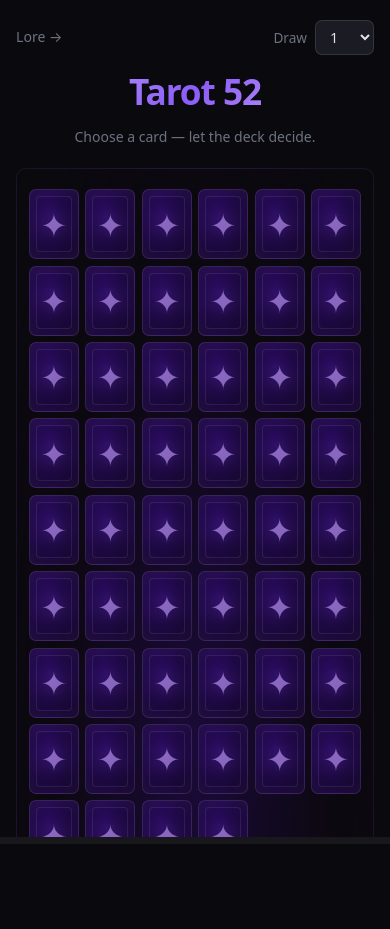
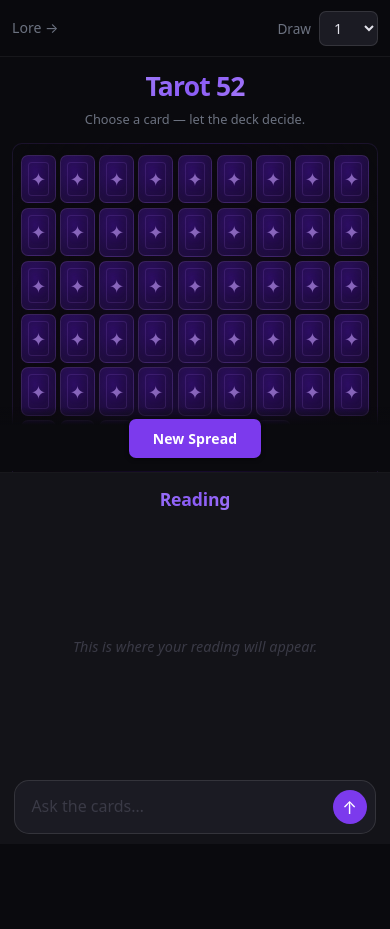
Before and after one commit to ramramstudios/tarot52, a plain HTML site: page index.html in a window 390 px wide. After the commit the page ends 844 px from the top, so only its background shows below. Drawn offline with Linux system fonts and the light colour scheme.

Commit message:
improve mobile viewport

```diff
--- a/app.css
+++ b/app.css
@@ -51,6 +51,8 @@ button { cursor: pointer; font-family: inherit; }
    ============================================================ */
 body.app-shell {
   overflow: hidden; /* shell scrolls inside its panes */
+  height: 100vh;
+  height: 100dvh;
 }
 .layout {
   --sidebar-width: 480px;
@@ -58,10 +60,12 @@ body.app-shell {
   display: grid;
   grid-template-columns: var(--sidebar-width) var(--handle-width) 1fr;
   height: 100vh;
+  height: 100dvh;
   width: 100vw;
 }
 .pane {
   overflow: auto;
+  min-height: 0;
   min-width: 0; /* allow grid pane to shrink below content size */
 }
 .pane-sidebar {
@@ -72,6 +76,7 @@ body.app-shell {
   background: var(--surface);
   display: flex;
   flex-direction: column;
+  overflow: hidden;
 }
 
 .resize-handle {
@@ -129,6 +134,7 @@ body.resizing * {
   display: flex;
   flex-direction: column;
   height: 100%;
+  min-height: 0;
   max-width: 760px;
   width: 100%;
   margin: 0 auto;
@@ -148,6 +154,7 @@ body.resizing * {
 
 .chat-thread {
   flex: 1;
+  min-height: 0;
   overflow-y: auto;
   padding: 1.5rem 0;
   display: flex;
@@ -195,6 +202,7 @@ body.resizing * {
   gap: 0.5rem;
   padding: 0.75rem;
   margin-bottom: 1rem;
+  margin-bottom: max(1rem, env(safe-area-inset-bottom));
   background: var(--surface-2);
   border: 1px solid var(--border-md);
   border-radius: 18px;
@@ -611,15 +619,140 @@ body.resizing * {
 @media (max-width: 720px) {
   body.app-shell .layout {
     grid-template-columns: 1fr;
-    grid-template-rows: minmax(40vh, auto) 6px 1fr;
+    grid-template-rows: minmax(0, 54dvh) minmax(0, 46dvh);
     height: 100vh;
+    height: 100dvh;
   }
   body.app-shell .resize-handle {
-    cursor: row-resize;
+    display: none;
   }
   body.app-shell .pane-sidebar {
     border-right: none;
     border-bottom: 1px solid var(--border);
+  }
+  body.app-shell .pane-chat {
+    min-height: 0;
+  }
+  body.app-shell .pane-sidebar .page {
+    padding: 0.85rem 0.75rem 0;
+  }
+  body.app-shell .pane-sidebar .page-toolbar {
+    position: sticky;
+    top: 0;
+    z-index: 4;
+    margin: -0.85rem -0.75rem 0.5rem;
+    padding: 0.7rem 0.75rem 0.6rem;
+    background: rgba(10, 10, 14, 0.94);
+    border-bottom: 1px solid var(--border);
+    -webkit-backdrop-filter: blur(10px);
+    backdrop-filter: blur(10px);
+  }
+  body.app-shell .pane-sidebar .page-header {
+    margin-bottom: 0.8rem;
+  }
+  body.app-shell .pane-sidebar .page-header h1 {
+    font-size: 1.85rem;
+    margin-bottom: 0.15rem;
+  }
+  body.app-shell .pane-sidebar .page-subtitle {
+    font-size: 0.8rem;
+  }
+  body.app-shell .pane-sidebar .tarot-spread {
+    grid-template-columns: repeat(auto-fill, minmax(38px, 1fr));
+    gap: 0.32rem;
+    padding: 0.7rem 0.5rem 0.85rem;
+    margin-bottom: 0.8rem;
+  }
+  body.app-shell .pane-sidebar .card-3d {
+    max-width: 58px;
+  }
+  body.app-shell .pane-sidebar .card-ornament {
+    font-size: 1.15rem;
+  }
+  body.app-shell .pane-sidebar .card-front-face {
+    padding: 4px;
+  }
+  body.app-shell .pane-sidebar .card-center-suit {
+    font-size: 1.35rem;
+  }
+  body.app-shell .pane-sidebar .rank-label,
+  body.app-shell .pane-sidebar .suit-label {
+    font-size: 0.5rem;
+  }
+  body.app-shell .pane-sidebar .tarot-reading {
+    padding: 1rem 0.85rem;
+    min-height: 76px;
+    margin-bottom: 0.8rem;
+  }
+  body.app-shell .pane-sidebar .reading-row {
+    grid-template-columns: 1.4rem 1fr;
+    gap: 0.35rem 0.55rem;
+    padding: 0.55rem 0.65rem;
+  }
+  body.app-shell .pane-sidebar .reading-meaning {
+    grid-column: 2;
+    font-size: 0.86rem;
+  }
+  body.app-shell .pane-sidebar .tarot-controls {
+    position: sticky;
+    bottom: 0;
+    z-index: 3;
+    margin: 0 -0.75rem;
+    padding: 0.75rem 0.75rem max(0.85rem, env(safe-area-inset-bottom));
+    background: linear-gradient(to top, var(--bg) 72%, rgba(10, 10, 14, 0));
+  }
+  body.app-shell .chat-root {
+    padding: 0.75rem 0.85rem 0;
+  }
+  body.app-shell .chat-header {
+    margin-bottom: 0;
+  }
+  body.app-shell .chat-title {
+    font-size: 1.1rem;
+  }
+  body.app-shell .chat-subtitle {
+    display: none;
+  }
+  body.app-shell .chat-thread {
+    padding: 0.8rem 0;
+    gap: 0.6rem;
+  }
+  body.app-shell .chat-empty {
+    font-size: 0.9rem;
+  }
+  body.app-shell .chat-empty-hint {
+    display: none;
+  }
+  body.app-shell .chat-bubble {
+    max-width: 88%;
+    font-size: 0.92rem;
+    padding: 0.62rem 0.8rem;
+  }
+  body.app-shell .chat-composer {
+    margin-bottom: max(0.65rem, env(safe-area-inset-bottom));
+    padding: 0.55rem;
+    border-radius: 15px;
+  }
+  body.app-shell .chat-input {
+    font-size: 16px; /* prevents iOS input zoom */
+    max-height: 120px;
+  }
+  body.app-shell .chat-send {
+    width: 34px;
+    height: 34px;
+  }
+}
+
+@media (max-width: 420px) {
+  body.app-shell .layout {
+    grid-template-rows: minmax(0, 56dvh) minmax(0, 44dvh);
+  }
+  body.app-shell .pane-sidebar .tarot-spread {
+    grid-template-columns: repeat(auto-fill, minmax(34px, 1fr));
+    gap: 0.28rem;
+  }
+  body.app-shell .pane-sidebar .page-header h1 {
+    font-size: 1.65rem;
   }
 }
 
```
